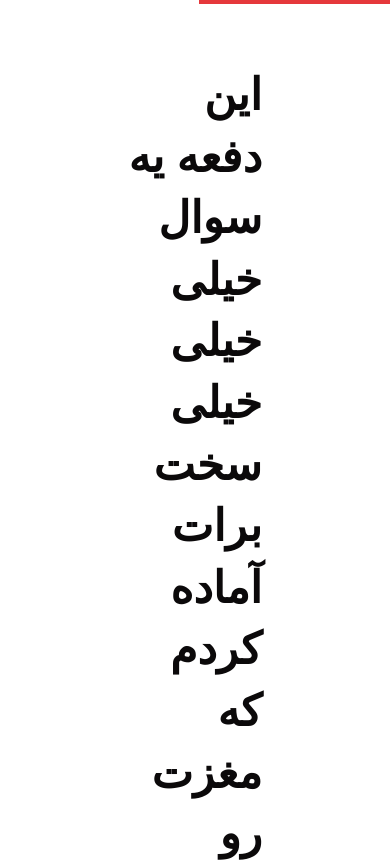
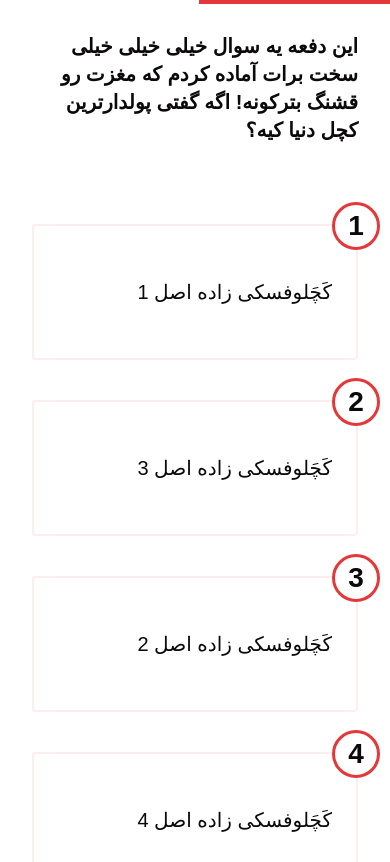
Before and after one commit to freakingeek/quizzo, a Vue app: page /quiz in a window 390 px wide. Shown: the top 862 px of the page. Built offline with nearby package versions, Linux system fonts and the light colour scheme; a small style sheet from the web is missing.

Commit message:
feat: responsive default layout and quiz view

```diff
--- a/src/layouts/DefaultLayout/DefaultLayout.scss
+++ b/src/layouts/DefaultLayout/DefaultLayout.scss
@@ -2,4 +2,8 @@
 
 .default-layout {
   padding: rem(64px) rem(128px);
+
+  @media screen and (max-width: 425px) {
+    padding: rem(32px) rem(32px);
+  }
 }
--- a/src/views/QuizView/QuizView.scss
+++ b/src/views/QuizView/QuizView.scss
@@ -13,7 +13,22 @@
 
   &__quizzes {
     margin-top: rem(128px);
-    // margin-top: rem(56px);
+  }
+
+  @media screen and (max-width: 1440px) {
+    &__title {
+      font-size: rem(28px);
+    }
+
+    &__quizzes {
+      margin-top: rem(80px);
+    }
+  }
+
+  @media screen and (max-width: 425px) {
+    &__title {
+      font-size: rem(20px);
+    }
   }
 }
 
@@ -35,7 +50,6 @@
   color: var(--black);
   font-size: rem(20px);
   flex-basis: rem(600px);
-  // flex-basis: rem(491px);
   height: rem(136px);
   cursor: pointer;
   display: flex;
@@ -73,6 +87,20 @@
   &:nth-child(even) {
     margin-top: rem(40px);
     margin-right: rem(48px);
+  }
+
+  @media screen and (max-width: 1440px) {
+    flex-basis: rem(491px);
+  }
+
+  @media screen and (max-width: 425px) {
+    &:not(:first-child) {
+      margin-top: rem(40px);
+    }
+
+    &:nth-child(even) {
+      margin-right: 0;
+    }
   }
 }
 
@@ -112,6 +140,10 @@
       margin-right: rem(16px);
     }
   }
+
+  @media screen and (max-width: 425px) {
+    margin-top: rem(48px);
+  }
 }
 
 // Status
@@ -141,6 +173,12 @@
   &--lose {
     color: var(--red);
     background: rgba(229, 56, 59, 0.2);
+  }
+
+  @media screen and (max-width: 425px) {
+    &__text {
+      font-size: rem(48px);
+    }
   }
 }
 
```
